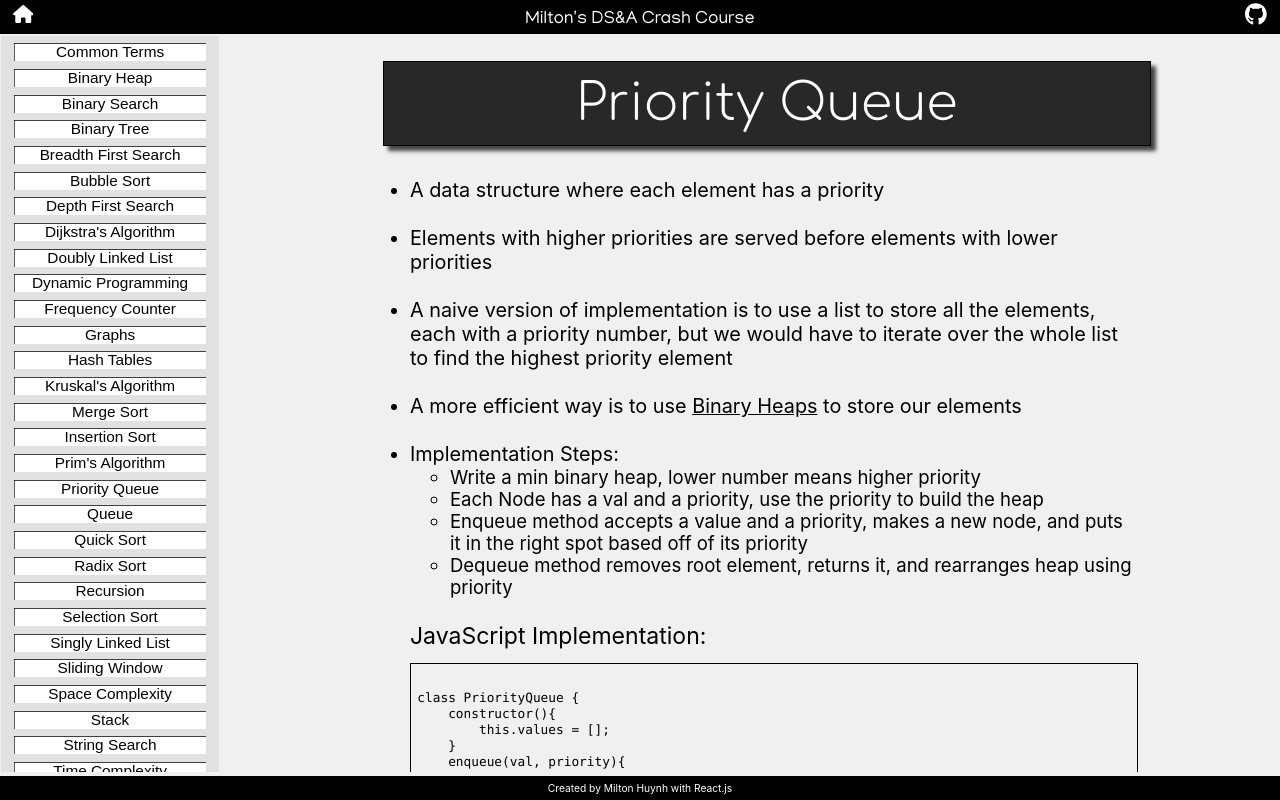
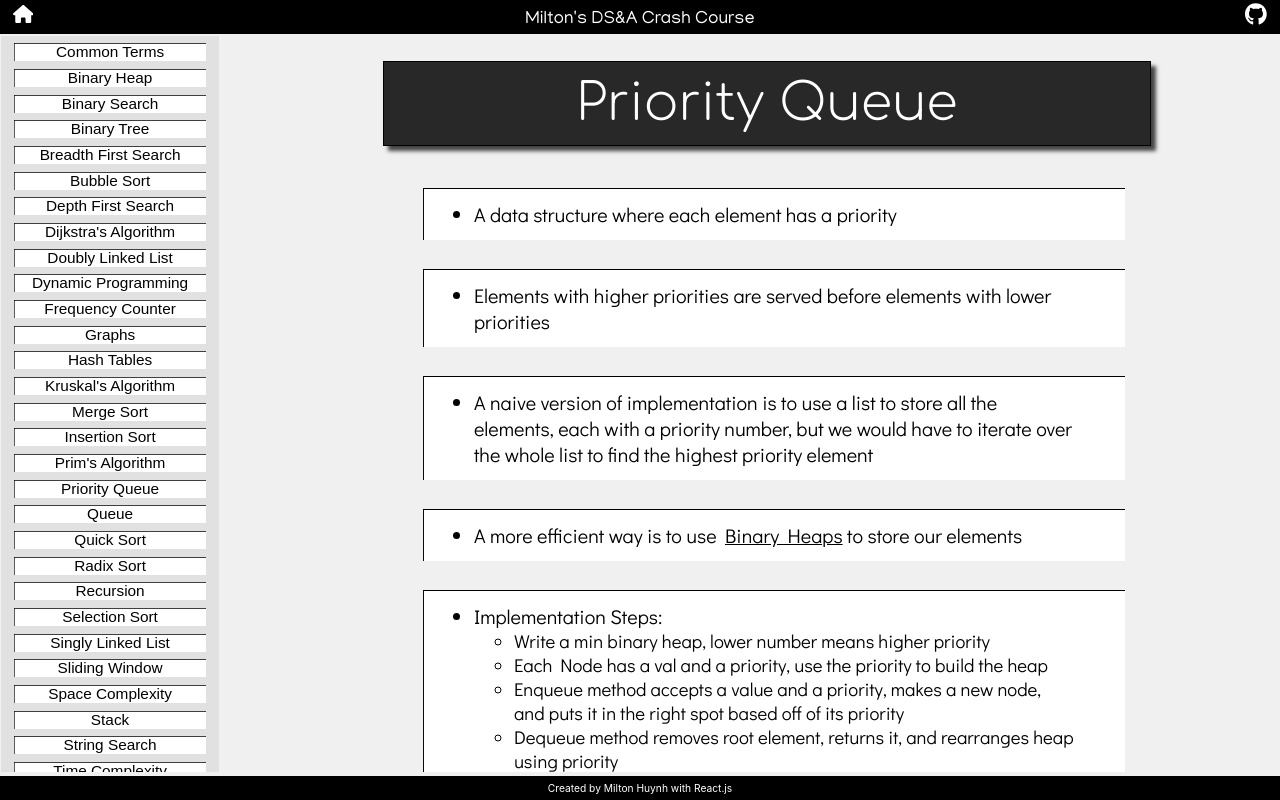
Before and after one commit to miltonhuynh/DSA-guide, a React (Create React App) app in the folder app/: page /DSA-guide/PriorityQueue in a window 1280 px wide. Built offline with nearby package versions, Linux system fonts and the light colour scheme; a web font is replaced by a local one.

Commit message:
Formatted PQ page to new style

```diff
--- a/app/src/Concepts/PriorityQueue.js
+++ b/app/src/Concepts/PriorityQueue.js
@@ -80,10 +80,11 @@ class Node {
       <div class="Concept_title">Priority Queue</div>
       <div class="Container font-m">
         <ul>
-          <li>A data structure where each element has a priority</li><br/>
-          <li>Elements with higher priorities are served before elements with lower priorities</li><br/>
-          <li>A naive version of implementation is to use a list to store all the elements, each with a priority number, but we would have to iterate over the whole list to find the highest priority element</li><br/>
-          <li>A more efficient way is to use <ref class="Link" onClick={() => navigate("../BinaryHeap")}><u>Binary Heaps</u></ref> to store our elements</li><br/>
+          <div class="Section"><li>A data structure where each element has a priority</li></div>
+          <div class="Section"><li>Elements with higher priorities are served before elements with lower priorities</li></div>
+          <div class="Section"><li>A naive version of implementation is to use a list to store all the elements, each with a priority number, but we would have to iterate over the whole list to find the highest priority element</li></div>
+          <div class="Section"><li>A more efficient way is to use <ref class="Link" onClick={() => navigate("../BinaryHeap")}><u>Binary Heaps</u></ref> to store our elements</li></div>
+          <div class="Section">
             <li>
               Implementation Steps:
               <ul class="font-sm">
@@ -91,10 +92,11 @@ class Node {
                 <li>Each Node has a val and a priority, use the priority to build the heap</li>
                 <li>Enqueue method accepts a value and a priority, makes a new node, and puts it in the right spot based off of its priority</li>
                 <li>Dequeue method removes root element, returns it, and rearranges heap using priority</li>
-            </ul><br/>
+              </ul>
             </li>
+          </div>
           <div class="font-l">JavaScript Implementation: </div>
-          <div class="Code">
+          <div class="Code Section">
             <pre>
               <code>
                 {implementation}
```
Lines whose indentation alone changed are shown as unchanged.
